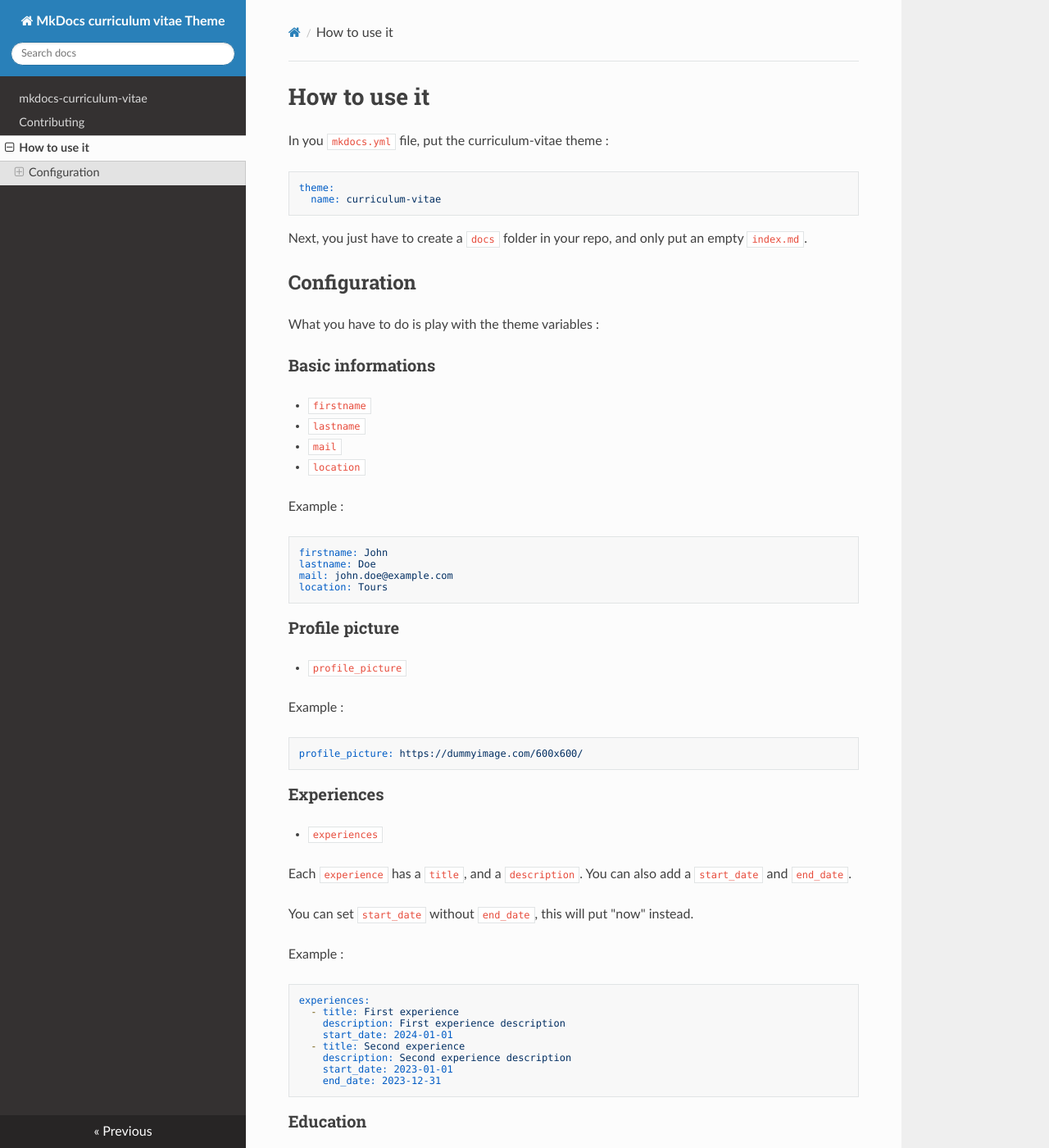
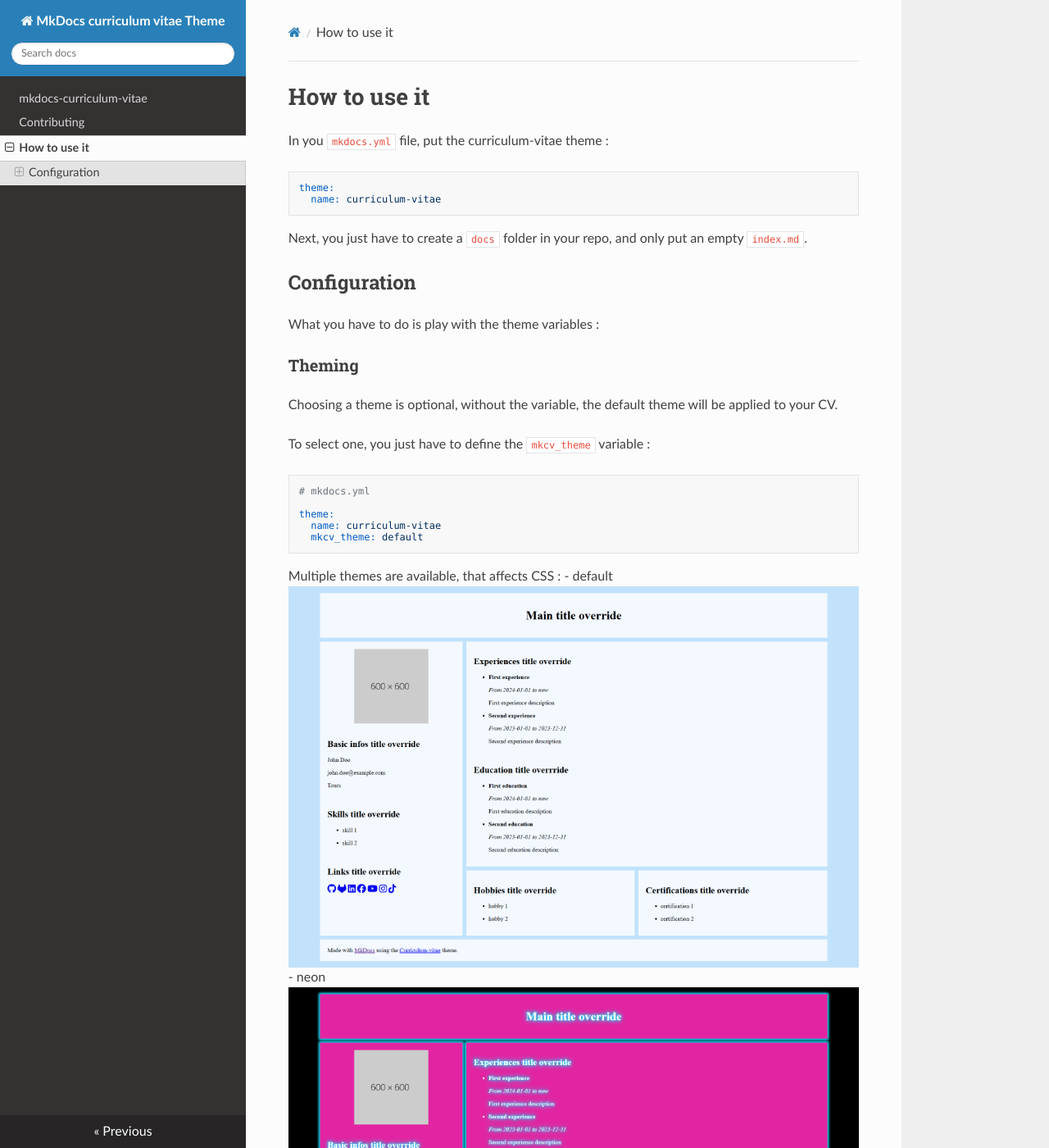
Before and after one commit to Paul-Riviere/mkdocs-curriculum-vitae, an MkDocs documentation site: the page built from docs/how-to-use-it.md, in a window 1280 px wide and 1400 px high. Shown: the whole window at 82% size. Built offline with MkDocs 1.6.1, drawn with Linux system fonts in a browser that asks for light colours; nearby versions of some CDN libraries.

Commit message:
feat: add theming

````diff
--- a/docs/how-to-use-it.md
+++ b/docs/how-to-use-it.md
@@ -12,6 +12,26 @@ Next, you just have to create a `docs` folder in your repo, and only put an empt
 ## Configuration
 
 What you have to do is play with the theme variables :
+
+### Theming
+
+Choosing a theme is optional, without the variable, the default theme will be applied to your CV.
+
+To select one, you just have to define the `mkcv_theme` variable :
+
+```yml
+# mkdocs.yml
+
+theme:
+  name: curriculum-vitae
+  mkcv_theme: default
+```
+
+Multiple themes are available, that affects CSS :
+- default
+  ![](assets/themes/default.png)
+- neon
+  ![](assets/themes/neon.png)
 
 ### Basic informations
 
--- a/src/mkdocs_curriculum_vitae/head.html
+++ b/src/mkdocs_curriculum_vitae/head.html
@@ -4,6 +4,7 @@
     <meta name="description" content="{{ config['site_description'] }}"/>
     <meta name="keywords" content="mkdocs,documentation,curriculum-vitae"/>
     <link href="assets/mkdocs_curriculum_vitae.css" rel="stylesheet">
+    <link href="assets/themes/{{ config.theme.mkcv_theme | default('default') }}.css" rel="stylesheet">
     <link href="https://cdnjs.cloudflare.com/ajax/libs/font-awesome/6.7.1/css/all.min.css" rel="stylesheet" integrity="sha512-5Hs3dF2AEPkpNAR7UiOHba+lRSJNeM2ECkwxUIxC1Q/FLycGTbNapWXB4tP889k5T5Ju8fs4b1P5z/iB4nMfSQ==" crossorigin="anonymous" referrerpolicy="no-referrer" />
     {%- for path in config.extra_css %}
     <link href="{{ path | url }}" rel="stylesheet">
````
Also changed, not shown: README.md (+1 -1 lines), src/mkdocs_curriculum_vitae/assets/mkdocs_curriculum_vitae.css (+6 -32 lines), src/mkdocs_curriculum_vitae/assets/themes/default.css (added, +38 -0 lines), src/mkdocs_curriculum_vitae/assets/themes/neon.css (added, +49 -0 lines), docs/assets/themes/default.png (renamed from docs/assets/example.png), docs/assets/themes/neon.png (added), 1 other file.
